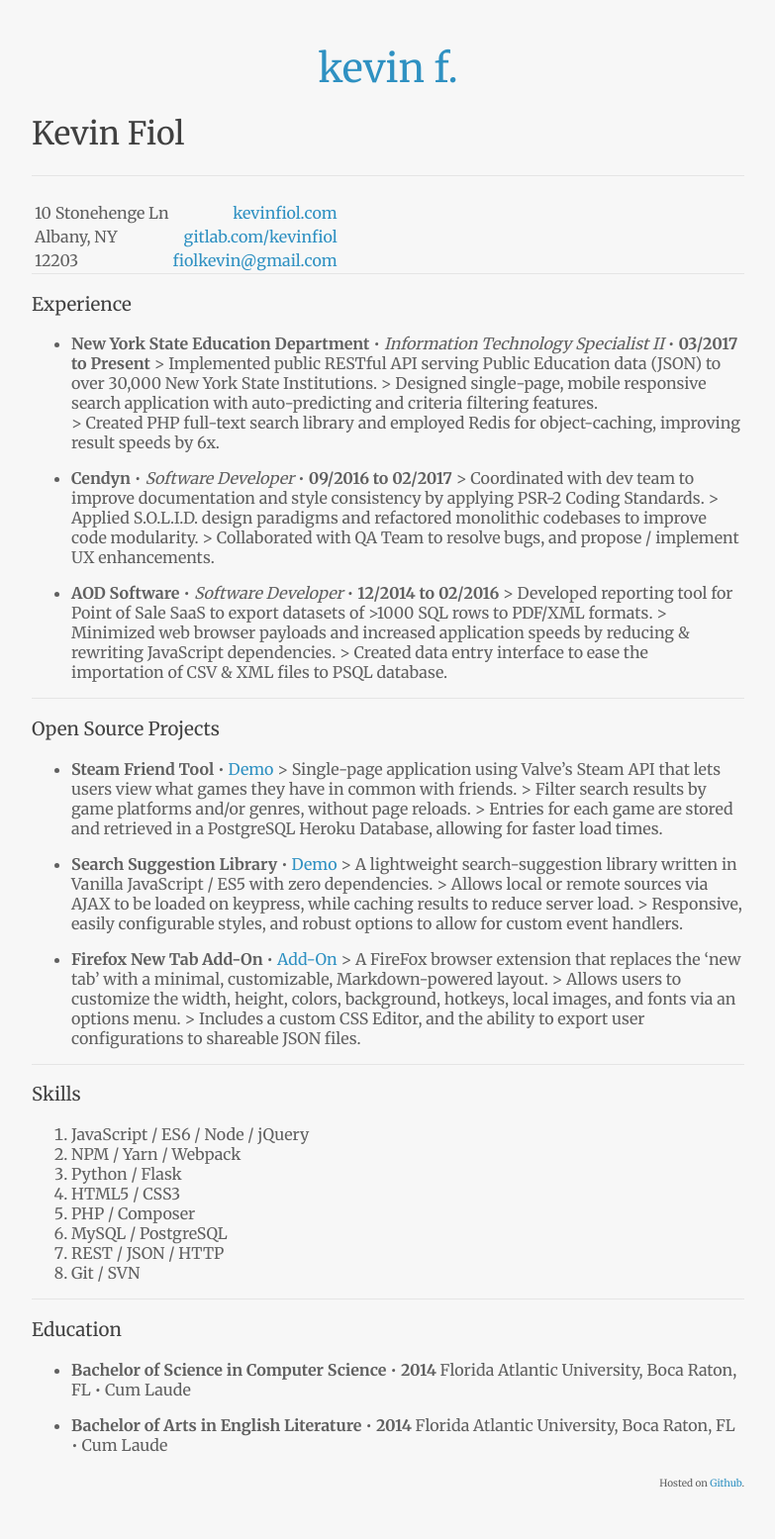
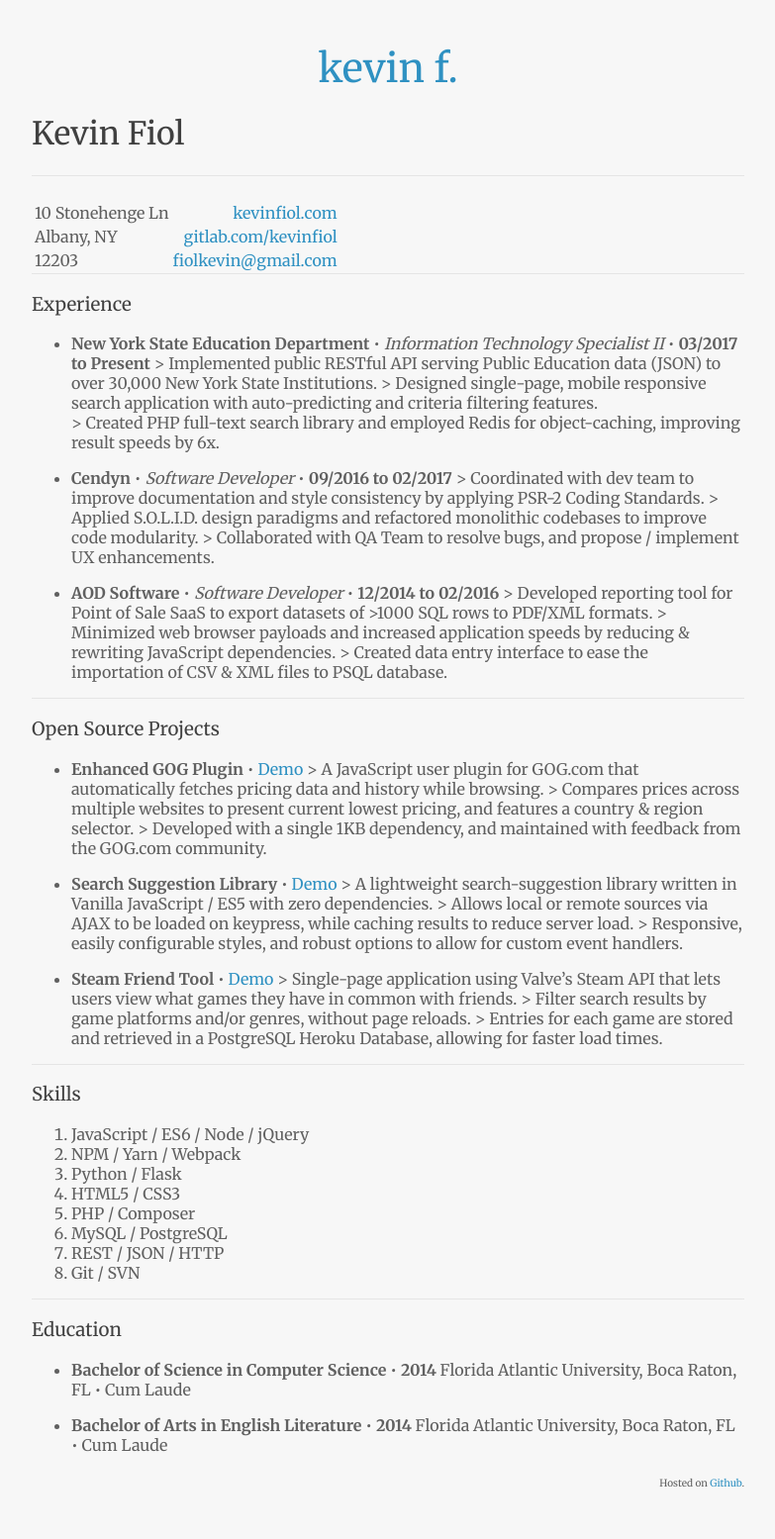
Before and after one commit to kevinfiol/kevinfiol.github.io, a Jekyll site: the page built from resume/resume.md, in a window 1280 px wide. Shown: the whole page at 99% size, without its empty margins (248-1031 px from the left). Built offline with Jekyll 4.4.1, drawn with Linux system fonts in a browser that asks for light colours; our own code applies the rules of GitHub Pages for plain Markdown files.

Commit message:
update resume

```diff
--- a/resume/resume.md
+++ b/resume/resume.md
@@ -31,20 +31,20 @@
 
 ### Open Source Projects
 
-* **Steam Friend Tool** • [Demo](https://sfn.herokuapp.com/)
-    \> Single-page application using Valve's Steam API that lets users view what games they have in common with friends.
-    \> Filter search results by game platforms and/or genres, without page reloads.
-    \> Entries for each game are stored and retrieved in a PostgreSQL Heroku Database, allowing for faster load times.
+* **Enhanced GOG Plugin** • [Demo](https://gitlab.com/kevinfiol/enhanced-gog)
+    \> A JavaScript user plugin for GOG.com that automatically fetches pricing data and history while browsing.
+    \> Compares prices across multiple websites to present current lowest pricing, and features a country & region selector.
+    \> Developed with a single 1KB dependency, and maintained with feedback from the GOG.com community.
 
 * **Search Suggestion Library** • [Demo](https://kevinfiol.com/otto/)
     \> A lightweight search-suggestion library written in Vanilla JavaScript / ES5 with zero dependencies.
     \> Allows local or remote sources via AJAX to be loaded on keypress, while caching results to reduce server load.
     \> Responsive, easily configurable styles, and robust options to allow for custom event handlers.
 
-* **Firefox New Tab Add-On** • [Add-On](https://addons.mozilla.org/en-US/firefox/addon/colm/)
-    \> A FireFox browser extension that replaces the 'new tab' with a minimal, customizable, Markdown-powered layout.
-    \> Allows users to customize the width, height, colors, background, hotkeys, local images, and fonts via an options menu.
-    \> Includes a custom CSS Editor, and the ability to export user configurations to shareable JSON files.
+* **Steam Friend Tool** • [Demo](https://sfn.herokuapp.com/)
+    \> Single-page application using Valve's Steam API that lets users view what games they have in common with friends.
+    \> Filter search results by game platforms and/or genres, without page reloads.
+    \> Entries for each game are stored and retrieved in a PostgreSQL Heroku Database, allowing for faster load times.
 
 ---
 
```
Also changed, not shown: resume/index.html (+8 -8 lines), Gemfile.lock, 1 other file.
